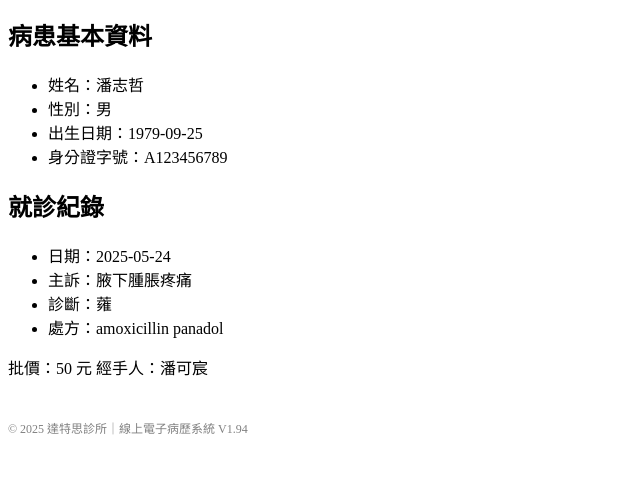
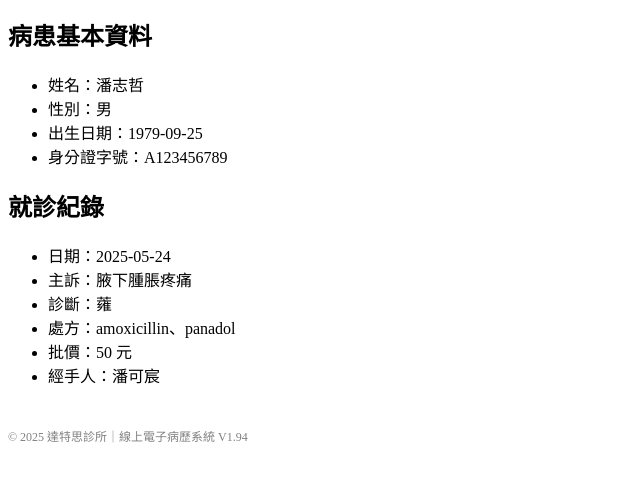
Before and after one commit to jjzeq943/dart.sense-clinic, a plain HTML site: page index.html in a window 1280 px wide. Shown: the part 116-596 px from the top of the page, without its empty margins (0-640 px from the left). Drawn offline with Linux system fonts and the light colour scheme.

Commit message:
Update index.html

```diff
--- a/index.html
+++ b/index.html
@@ -22,8 +22,10 @@
 <li>日期：2025-05-24</li>
 <li>主訴：腋下腫脹疼痛</li>
 <li>診斷：蕹</li>
-<li>處方：amoxicillin panadol </li>
-</ul>批價：50 元     經手人：潘可宸</ul>
+<li>處方：amoxicillin、panadol</li>
+<li>批價：50 元</li>
+<li>經手人：潘可宸</li>
+</ul>
 
 <footer style="margin-top: 40px; font-size: 12px; color: gray;">
 &copy; 2025 達特思診所｜線上電子病歷系統 V1.94
```
